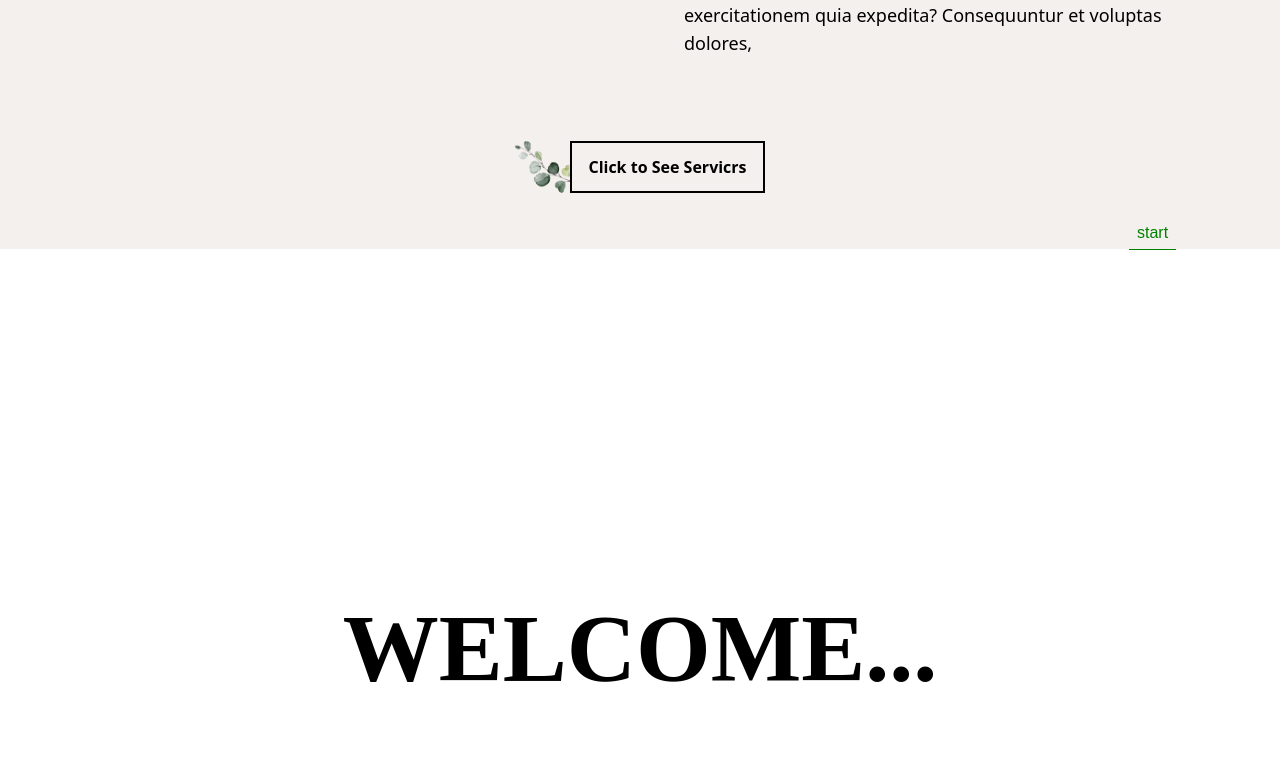
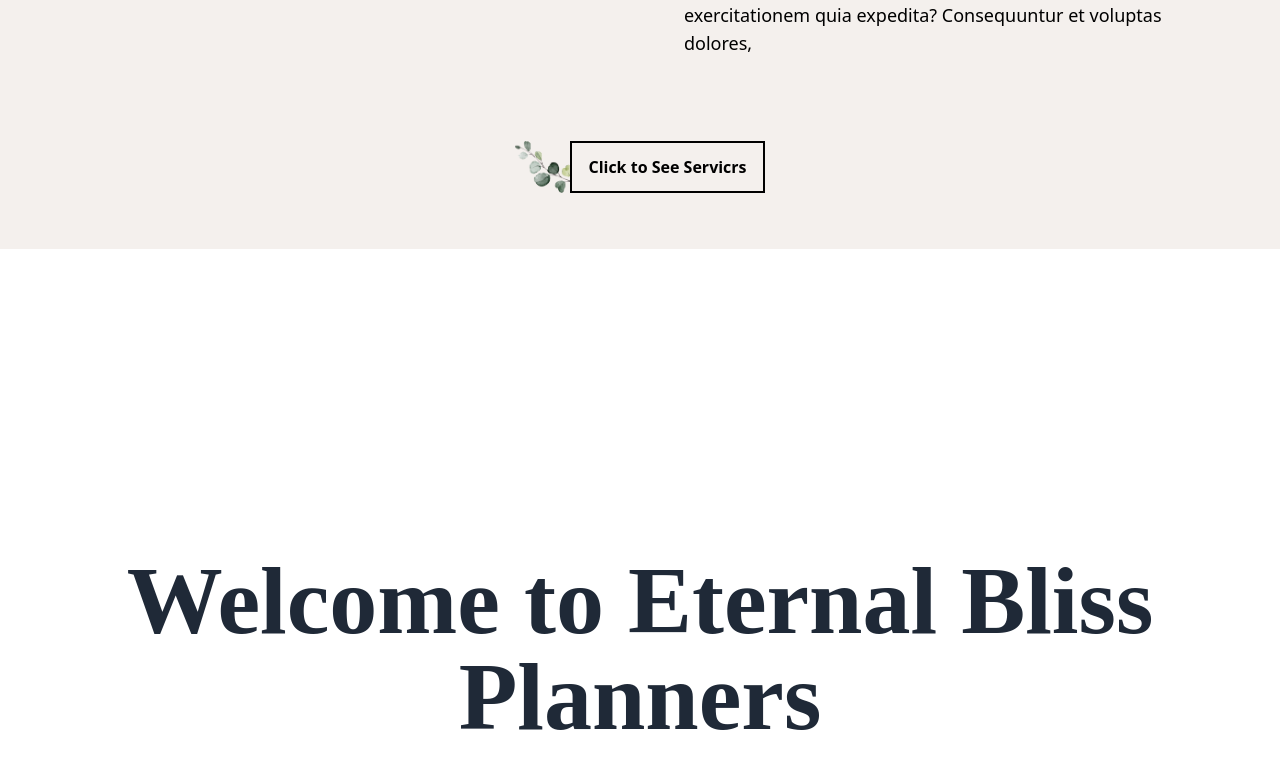
Before and after one commit to adityasinghchouhan1/Eventplanner-, a React (Vite) app in the folder Client/: page / in a window 1280 px wide. Shown: the part 1553-2322 px from the top of the page. Built offline with nearby package versions, Linux system fonts and the light colour scheme.

Commit message:
chnage in home infro main slider

```diff
--- a/Client/src/Components/HomeIntro.jsx
+++ b/Client/src/Components/HomeIntro.jsx
@@ -2,14 +2,15 @@ import React, { useEffect, useRef } from 'react'
 import gsap from 'gsap'
 import { ScrollTrigger } from 'gsap/ScrollTrigger'
 
+gsap.registerPlugin(ScrollTrigger)
 
-gsap.registerPlugin(ScrollTrigger)
 const HomeIntro = () => {
   const comp = useRef(null)
+
   useEffect(() => {
     const ctx = gsap.context(() => {
-    const intro = comp.current.querySelector('#intro');
-    const texts = comp.current.querySelectorAll('#T-1, #T-2, #T-3');
+      const intro = comp.current.querySelector('#intro')
+      const texts = comp.current.querySelectorAll('#T-1, #T-2, #T-3')
 
       const t1 = gsap.timeline({
         scrollTrigger: {
@@ -18,9 +19,8 @@ const HomeIntro = () => {
           end: '+=2000',
           scrub: 1,
           pin: true,
-        markers: true, // Turn on to debug
         },
-    });
+      })
 
       t1.from(intro, {
         xPercent: -100,
@@ -41,26 +41,43 @@ const HomeIntro = () => {
         .to(intro, {
           xPercent: -100,
           duration: 1.3,
-    });
-  }, comp);
+        })
+    }, comp)
 
-  return () => ctx.revert();
-}, []);
+    return () => ctx.revert()
+  }, [])
 
   return (
-    <>
-      <div className=' relative' ref={comp}
+    <div className="relative" ref={comp}>
+      <div
+        className="tracking-tight absolute z-10 h-screen w-full top-0 gap-10 left-0 flex flex-col justify-center items-center bg-pink-100"
+        id="intro"
       >
-        <div className='tracking-tight absolute z-10 h-screen w-full top-0 gap-10  left-0 flex flex-col justify-start bg-gray-600'  id='intro'>
-            <h2 className='sm:text-8xl text-4xl font-Yellowtail2 font-semibold text-black' id='T-1'>hedjfuweuifvivullow</h2>
-            <h2 className='sm:text-8xl text-4xl font-Yellowtail2 font-semibold text-black' id='T-2'>hellow all the visiter</h2>
-            <h2 className='sm:text-8xl text-4xl font-Yellowtail2 font-semibold text-black' id='T-3'>hellow</h2>
+        <h2
+          className="sm:text-7xl text-4xl font-Yellowtail2 font-semibold text-rose-600"
+          id="T-1"
+        >
+          Your Dream Wedding
+        </h2>
+        <h2
+          className="sm:text-7xl text-4xl font-Yellowtail2 font-semibold text-rose-600"
+          id="T-2"
+        >
+          Crafted with Love & Elegance
+        </h2>
+        <h2
+          className="sm:text-7xl text-4xl font-Yellowtail2 font-semibold text-rose-600"
+          id="T-3"
+        >
+          Begin Your Forever With Us
+        </h2>
       </div>
-        <div className='h-screen w-full flex justify-center place-items-center p-5'>
-            <h1 className='font-semibold font-Roboto text-8xl'>WELCOME...</h1>
+      <div className="h-screen w-full flex justify-center items-center p-5 bg-white">
+        <h1 className="font-semibold font-Roboto sm:text-8xl text-4xl text-center text-gray-800">
+          Welcome to Eternal Bliss Planners
+        </h1>
       </div>
     </div>
-    </>
   )
 }
 
```
Lines whose indentation alone changed are shown as unchanged.
